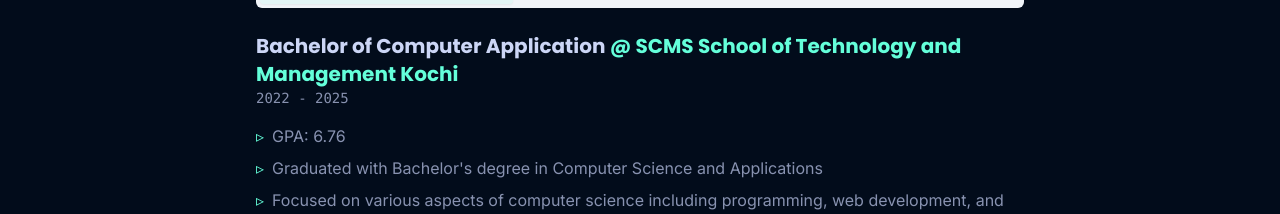
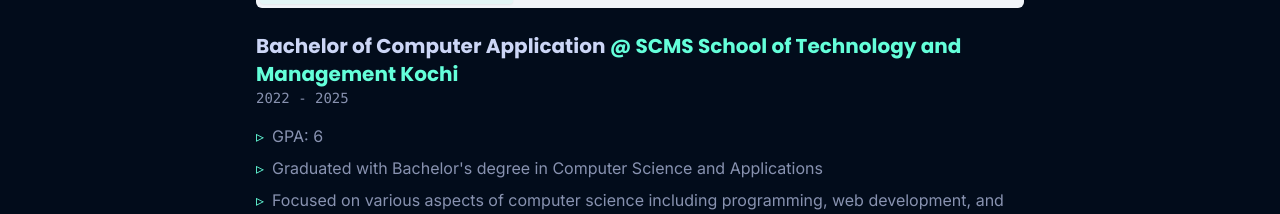
Before and after one commit to caaravind1/portfolio-website, a React (Vite) app: page / in a window 1280 px wide. Shown: the part 2240-2454 px from the top of the page. Built offline with nearby package versions, Linux system fonts and the light colour scheme.

Commit message:
changed the cgpa

```diff
--- a/src/components/Experience.tsx
+++ b/src/components/Experience.tsx
@@ -21,7 +21,7 @@ const Experience = () => {
           organization: "SCMS School of Technology and Management Kochi",
           period: "2022 - 2025",
           description: [
-            "GPA: 6.76",
+            "GPA: 6",
             "Graduated with Bachelor's degree in Computer Science and Applications",
             "Focused on various aspects of computer science including programming, web development, and database management"
           ]
```
